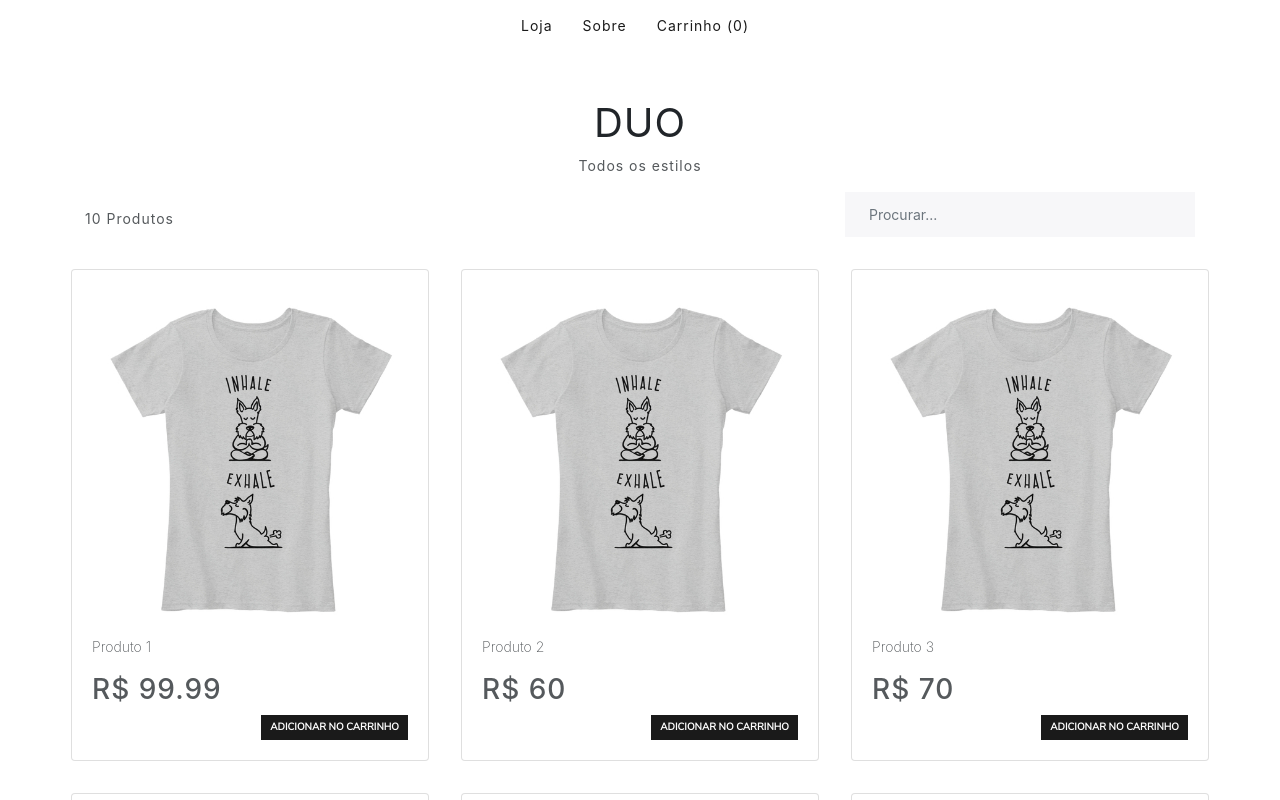
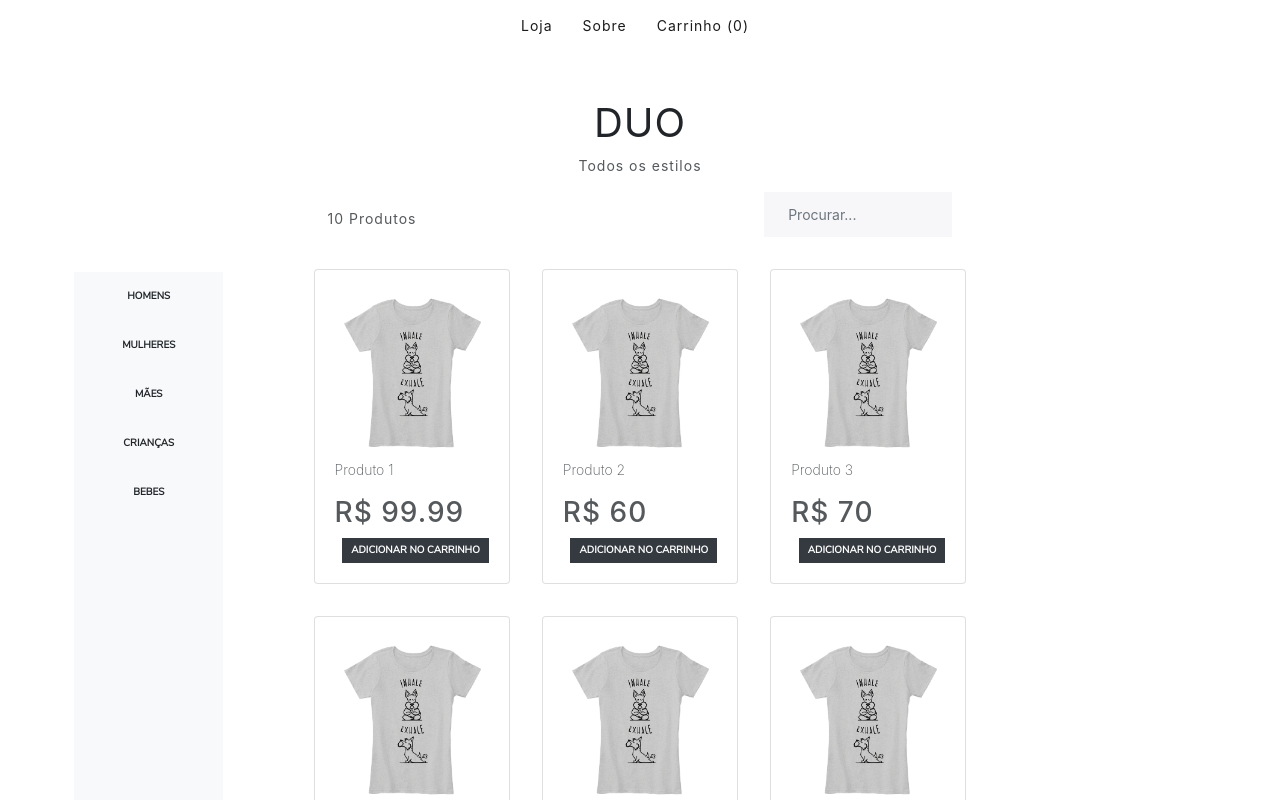
Before and after one commit to Brenw10/store, a React (Create React App) app: page / in a window 1280 px wide. Shown: the top 800 px of the page. Built offline with nearby package versions, Linux system fonts and the light colour scheme.

Commit message:
Category Side menu

```diff
--- a/src/components/CartGrid.js
+++ b/src/components/CartGrid.js
@@ -10,8 +10,6 @@ function CartGrid() {
   } = useCart();
 
   return (
-    <div>
-      <div>
     <div className="row no-gutters justify-content-center">
       <div className="col-sm-9 p-3">
         {
@@ -35,15 +33,13 @@ function CartGrid() {
             <h3 className="m-0 txt-right">R$ {getTotalPrice().toFixed(2)}</h3>
             <hr className="my-4" />
             <div className="text-center">
-                  <button type="button" className="btn btn-primary">FINALIZAR COMPRA</button>
-                  <button type="button" className="btn btn-outlineprimary btn-sm" onClick={() => clear()}>LIMPAR</button>
+              <button type="button" className="btn btn-dark">FINALIZAR COMPRA</button>
+              <button type="button" className="btn btn-outline btn-sm" onClick={() => clear()}>LIMPAR</button>
             </div>
           </div>
         </div>
       }
     </div>
-      </div>
-    </div>
   );
 }
 
--- a/src/components/CartItem.js
+++ b/src/components/CartItem.js
@@ -21,7 +21,7 @@ function CartItem(props) {
       </div>
       <div className="col-sm-4 p-2 text-right">
         <button onClick={() => increaseProduct(props.product)}
-          className="btn btn-primary btn-sm mr-2 mb-1">
+          className="btn btn-dark btn-sm mr-2 mb-1">
           <PlusCircleIcon width={"20px"} />
         </button>
         {
--- /dev/null
+++ b/src/components/CategorySelector.js
@@ -0,0 +1,29 @@
+import { useState } from 'react';
+
+function CategorySelector() {
+  const [category, setCategory] = useState();
+
+  const categories = [
+    "Homens",
+    "Mulheres",
+    "Mães",
+    "Crianças",
+    "Bebes",
+  ];
+
+  return (
+    <>
+      {
+        categories.map((value, i) =>
+          <button onClick={() => setCategory(value)}
+            key={i} type="button"
+            className={`btn btn-light w-100 p-3 ${value === category && "active"}`}>
+            {value.toUpperCase()}
+          </button>
+        )
+      }
+    </>
+  );
+}
+
+export default CategorySelector;
--- a/src/components/ProductCard.js
+++ b/src/components/ProductCard.js
@@ -12,8 +12,8 @@ function ProductCard(props) {
       <div className="text-right">
         {
           getProduct(props.product.id)
-            ? <button className="btn btn-outline-primary btn-sm" onClick={() => increaseProduct(props.product)}>ADICIONAR MAIS</button>
-            : <button className="btn btn-primary btn-sm" onClick={() => addProduct(props.product)}>ADICIONAR NO CARRINHO</button>
+            ? <button className="btn btn-outline-dark btn-sm" onClick={() => increaseProduct(props.product)}>ADICIONAR MAIS</button>
+            : <button className="btn btn-dark btn-sm" onClick={() => addProduct(props.product)}>ADICIONAR NO CARRINHO</button>
         }
       </div>
     </div>
--- a/src/index.css
+++ b/src/index.css
@@ -30,21 +30,6 @@ body .btn {
   border-radius: 0;
 }
 
-body .btn-primary {
-  color: #fff;
-  background-color: #1a1a1a;
-  border-color: #1a1a1a;
-  border-top-color: rgb(26, 26, 26);
-  border-right-color: rgb(26, 26, 26);
-  border-bottom-color: rgb(26, 26, 26);
-  border-left-color: rgb(26, 26, 26);
-}
-
-body .btn-outline-primary {
-  color: #1a1a1a;
-  border-color: #1a1a1a;
-}
-
 input.form-control {
   height: calc(1.5em + 1.5rem);
   padding: .75rem 1.5rem;
@@ -58,3 +43,8 @@ input.form-control {
   border-radius: 0;
   transition: border-color .15s ease-in-out, box-shadow .15s ease-in-out;
 }
+
+.btn-light.active {
+  background-color: #e2e6ea;
+  border-color: #dae0e5;
+}
--- a/src/pages/Store.js
+++ b/src/pages/Store.js
@@ -2,14 +2,23 @@ import Footer from "../components/Footer";
 import Header from "../components/Header";
 import ProductGrid from "../components/ProductGrid";
 import Logo from "../components/Logo";
+import CategorySelector from "../components/CategorySelector";
+import '../styles/store.css';
 
 function Store() {
 	return (
 		<>
 			<Header />
 			<Logo title="Duo" description="Todos os estilos" />
-			<div className="container">
-				<ProductGrid />
+			<div className="row">
+				<div className="col-md-3">
+					<div className="category-container">
+						<CategorySelector />
+					</div>
+				</div>
+				<div className="col-md-6">
+					<ProductGrid />
+				</div>
 			</div>
 			<Footer />
 		</>
--- /dev/null
+++ b/src/styles/store.css
@@ -0,0 +1,5 @@
+.category-container {
+  margin: 80px 25% 0 25%;
+  height: calc(100% - 80px);
+  background-color: #f8f9fa;
+}
```
Lines whose indentation alone changed are shown as unchanged.
